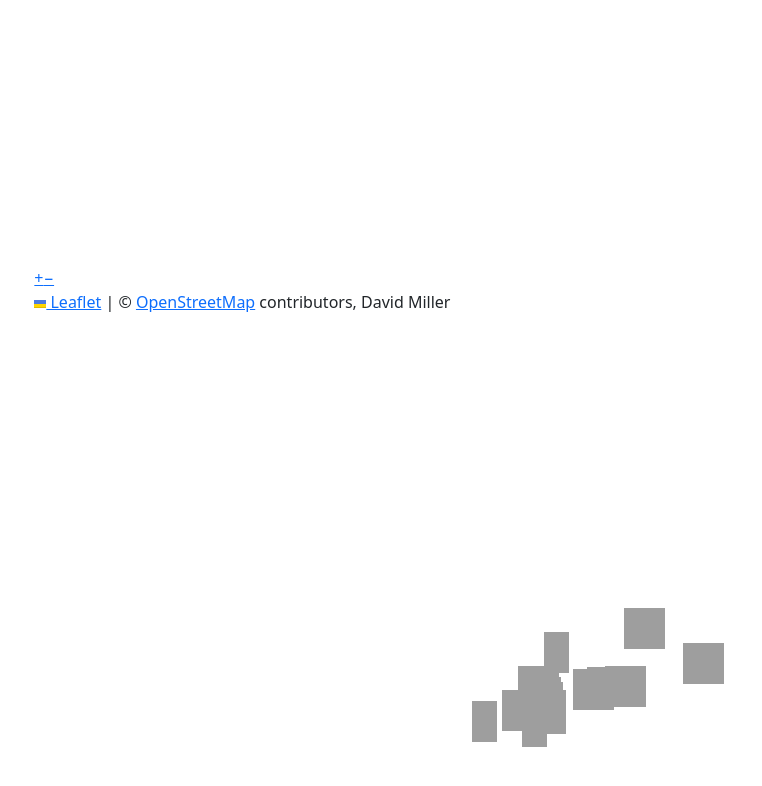
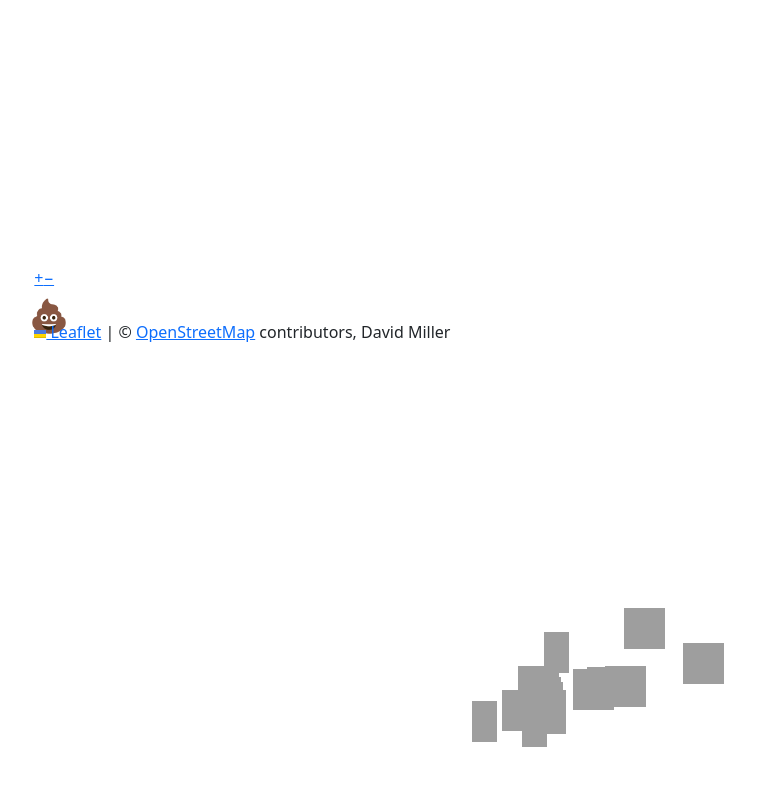
Before and after one commit to david-millerf4/my-map, a Gatsby site: page /geomap in a window 1280 px wide. Shown: the part 1963-2749 px from the top of the page, without its empty margins (191-953 px from the left). Built offline with nearby package versions, Linux system fonts and the light colour scheme; Gatsby itself is replaced by a stand-in of ours; grey boxes are pictures that could not be loaded.

Commit message:
adding icon layer and event

```diff
--- a/src/pages/geomap.js
+++ b/src/pages/geomap.js
@@ -1,12 +1,13 @@
-import * as React from "react"
+import React, { useRef, useEffect }  from "react"
 import { graphql } from "gatsby"
 import Layout from "../components/layout"
 import Seo from "../components/seo"
 import MapHeader from "../components/map-header"
 import MapSidebar from "../components/map-sidebar"
 import MapPopups from "../components/map-popups"
+import L from "leaflet"
+import { MapContainer, TileLayer, Marker, Popup, useMap, GeoJSON, Tooltip} from 'react-leaflet'
 
-import { MapContainer, TileLayer, Marker, Popup, useMap, GeoJSON, Tooltip} from 'react-leaflet'
 import { locations } from "../data/locations-bayern"
 import { bavariaGeoJson } from "../data/bavaria-geo"
 
@@ -54,11 +55,52 @@ const GeoMapsPage = ({ data, location }) => {
         const map = useMap()
         console.log('MyComponent map center:', map.getCenter())
         return null
+      };
+
+
+      const CustomButton = () => {
+
+      const map = useMap();
+
+        useEffect(() => {
+          if (!map) return;
+
+          const customControler = L.Control.extend({
+            options: {
+              position: "topright",
+            },
+
+            onAdd: function () {
+              const btn = L.DomUtil.create("button");
+              btn.title = "pooooooooooooop rotation";
+              btn.textContent = "💩";
+              btn.className = "customButton";
+
+              btn.onmouseover = function () {
+                this.style.transform = "scale(5.3)";
+              };
+
+              btn.onmouseout = function () {
+                this.style.transform = "scale(1)";
+              };
+
+              return btn;
+            },
+          });
+
+          map.addControl(new customControler());
+        }, [map]);
+
+        return null;
+    };
+
+
+      // potentially for sidebar
+          function getInfo () {
+        return "news of the day";
       }
 
-      function getInfo () {
-        return "news of the day";
-      }
+
 
     return (
         <Layout location={location} title={siteTitle}>
@@ -86,6 +128,7 @@ const GeoMapsPage = ({ data, location }) => {
                                     </Marker>
                                 )
                             })}
+                            <CustomButton />
                         </MapContainer>
                     </div>
                 </div>
--- a/src/style.css
+++ b/src/style.css
@@ -375,3 +375,15 @@ h1.popup-header {
     color: whitesmoke;
     font-size: 1.17rem;
   }
+
+  .customButton {
+    background-color: transparent;
+    background-image: "/images/gatsby-icon.png";
+    width: 30px;
+    height: 30px;
+    border: none;
+    display: flex;
+    cursor: pointer;
+    justify-content: center;
+    font-size: 2rem;
+  }
```
